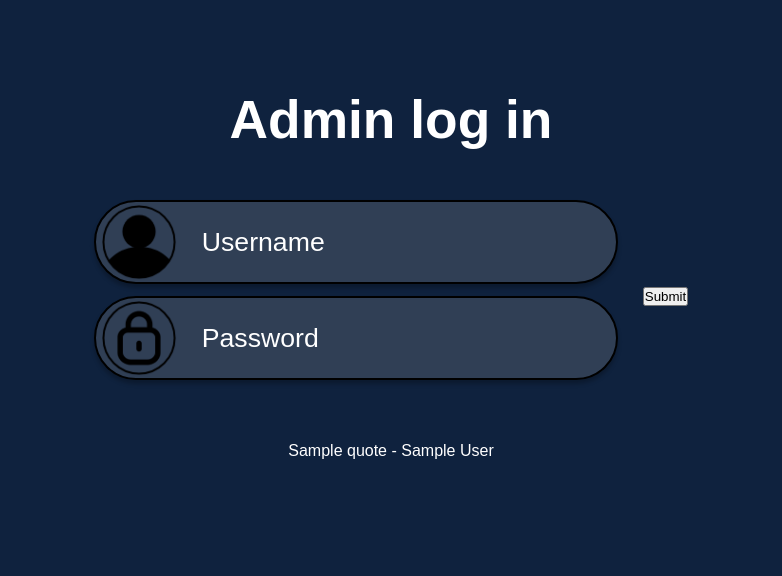
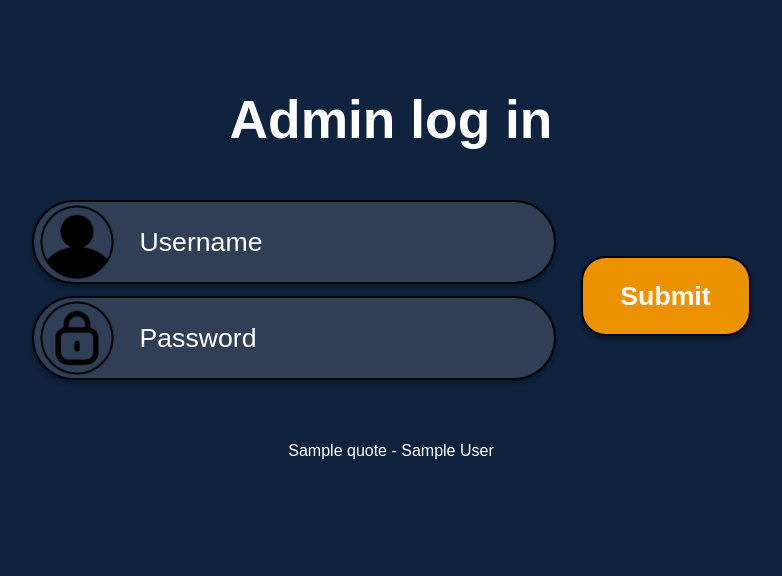
Before and after one commit to GrujicFilipRS/online-biblioteka, a Python web app: template templates/login.html in a window 1280 px wide. Shown: the part 139-715 px from the top of the page, without its empty margins (249-1031 px from the left). Run offline with Jinja, Linux system fonts and the light colour scheme; the template is opened without the code that fills it: most values are stand-ins (such as "Sample title", 1, 10 or a date in 2020); form fields are guessed from the names that the template uses; some web fonts are replaced.

Commit message:
Fixed button for signin

```diff
--- a/templates/login.html
+++ b/templates/login.html
@@ -40,7 +40,7 @@
         </div>
     </div>
     <div class="right">
-        {{ login_form.submit(type="submit", class="btn btn-primary") }}
+        {{ login_form.submit(type="submit", class="btn btn-primary primary-btn") }}
     </div>
     <div style="color:red">{{ message }}</div>
     <script src="../static/js/login.js"></script>
```
